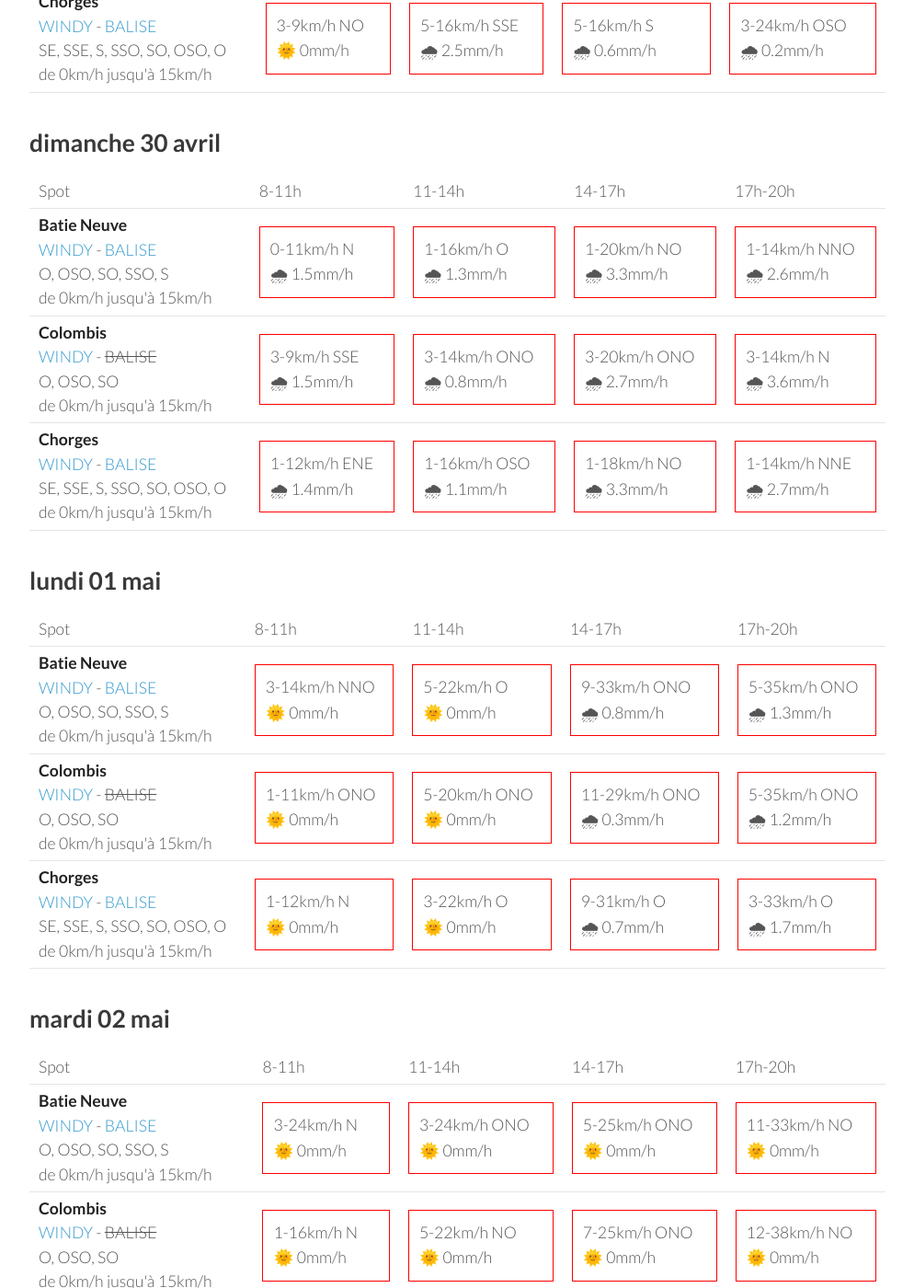
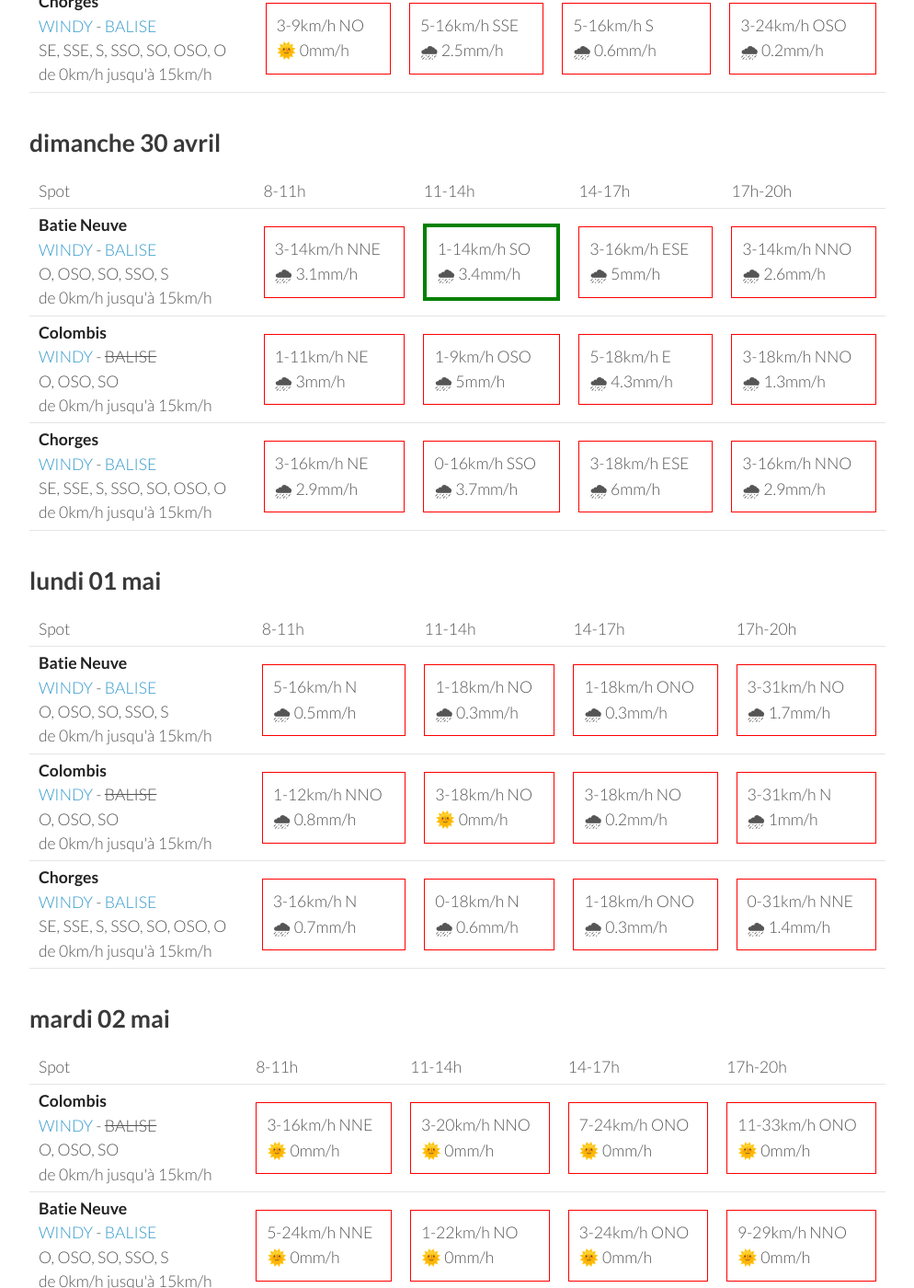
Before and after one commit to parapente-dans-le-nord/parapente-dans-le-nord.github.io, a Jekyll site: the page built from serre_poncon.markdown, in a window 1280 px wide and 1400 px high, scrolled down 1092 px. Shown: the whole window at 92% size, without its empty margins (26-1020 px from the left). Built offline with Jekyll 4.4.1, drawn with Linux system fonts in a browser that asks for light colours; some of the changed text lies outside the part shown.

Commit message:
update index.markdown

```diff
--- a/serre_poncon.markdown
+++ b/serre_poncon.markdown
@@ -116,30 +116,30 @@ page mise à jour le vendredi 28 avril 06:31
 <tr>
         <td><strong>Batie Neuve</strong><br><a href="https://windy.com/44.584/6.236?44.559,6.262,10,m:eTtagly">WINDY</a> - <span class=""><a href="https://www.openwindmap.org/PP554">BALISE</a> </span><br> <span class="vent-favorable">O, OSO, SO, SSO, S</span><br><span class="force-vent">de 0km/h jusqu'à 15km/h</span> </td>
 
-            <td><div class="not-flyable"><p>0-11km/h N</p><p>🌧 1.5mm/h</p></div></td>
-            <td><div class="not-flyable"><p>1-16km/h O</p><p>🌧 1.3mm/h</p></div></td>
-            <td><div class="not-flyable"><p>1-20km/h NO</p><p>🌧 3.3mm/h</p></div></td>
-            <td><div class="not-flyable"><p>1-14km/h NNO</p><p>🌧 2.6mm/h</p></div></td>
+            <td><div class="not-flyable"><p>3-14km/h NNE</p><p>🌧 3.1mm/h</p></div></td>
+            <td><div class="flyable"><p>1-14km/h SO</p><p>🌧 3.4mm/h</p></div></td>
+            <td><div class="not-flyable"><p>3-16km/h ESE</p><p>🌧 5mm/h</p></div></td>
+            <td><div class="not-flyable"><p>3-14km/h NNO</p><p>🌧 2.6mm/h</p></div></td>
 
 
     </tr>
 <tr>
         <td><strong>Colombis</strong><br><a href="https://windy.com/44.494/6.216?44.559,6.262,10">WINDY</a> - <span class="no-balise"> BALISE </span><br> <span class="vent-favorable">O, OSO, SO</span><br><span class="force-vent">de 0km/h jusqu'à 15km/h</span> </td>
 
-            <td><div class="not-flyable"><p>3-9km/h SSE</p><p>🌧 1.5mm/h</p></div></td>
-            <td><div class="not-flyable"><p>3-14km/h ONO</p><p>🌧 0.8mm/h</p></div></td>
-            <td><div class="not-flyable"><p>3-20km/h ONO</p><p>🌧 2.7mm/h</p></div></td>
-            <td><div class="not-flyable"><p>3-14km/h N</p><p>🌧 3.6mm/h</p></div></td>
+            <td><div class="not-flyable"><p>1-11km/h NE</p><p>🌧 3mm/h</p></div></td>
+            <td><div class="not-flyable"><p>1-9km/h OSO</p><p>🌧 5mm/h</p></div></td>
+            <td><div class="not-flyable"><p>5-18km/h E</p><p>🌧 4.3mm/h</p></div></td>
+            <td><div class="not-flyable"><p>3-18km/h NNO</p><p>🌧 1.3mm/h</p></div></td>
 
 
     </tr>
 <tr>
         <td><strong>Chorges</strong><br><a href="https://windy.com/44.578/6.280?44.559,6.262,10">WINDY</a> - <span class=""><a href="https://www.openwindmap.org/PP554">BALISE</a> </span><br> <span class="vent-favorable">SE, SSE, S, SSO, SO, OSO, O</span><br><span class="force-vent">de 0km/h jusqu'à 15km/h</span> </td>
 
-            <td><div class="not-flyable"><p>1-12km/h ENE</p><p>🌧 1.4mm/h</p></div></td>
-            <td><div class="not-flyable"><p>1-16km/h OSO</p><p>🌧 1.1mm/h</p></div></td>
-            <td><div class="not-flyable"><p>1-18km/h NO</p><p>🌧 3.3mm/h</p></div></td>
-            <td><div class="not-flyable"><p>1-14km/h NNE</p><p>🌧 2.7mm/h</p></div></td>
+            <td><div class="not-flyable"><p>3-16km/h NE</p><p>🌧 2.9mm/h</p></div></td>
+            <td><div class="not-flyable"><p>0-16km/h SSO</p><p>🌧 3.7mm/h</p></div></td>
+            <td><div class="not-flyable"><p>3-18km/h ESE</p><p>🌧 6mm/h</p></div></td>
+            <td><div class="not-flyable"><p>3-16km/h NNO</p><p>🌧 2.9mm/h</p></div></td>
 
 
     </tr>
@@ -162,30 +162,30 @@ page mise à jour le vendredi 28 avril 06:31
 <tr>
         <td><strong>Batie Neuve</strong><br><a href="https://windy.com/44.584/6.236?44.559,6.262,10,m:eTtagly">WINDY</a> - <span class=""><a href="https://www.openwindmap.org/PP554">BALISE</a> </span><br> <span class="vent-favorable">O, OSO, SO, SSO, S</span><br><span class="force-vent">de 0km/h jusqu'à 15km/h</span> </td>
 
-            <td><div class="not-flyable"><p>3-14km/h NNO</p><p>🌞 0mm/h</p></div></td>
-            <td><div class="not-flyable"><p>5-22km/h O</p><p>🌞 0mm/h</p></div></td>
-            <td><div class="not-flyable"><p>9-33km/h ONO</p><p>🌧 0.8mm/h</p></div></td>
-            <td><div class="not-flyable"><p>5-35km/h ONO</p><p>🌧 1.3mm/h</p></div></td>
+            <td><div class="not-flyable"><p>5-16km/h N</p><p>🌧 0.5mm/h</p></div></td>
+            <td><div class="not-flyable"><p>1-18km/h NO</p><p>🌧 0.3mm/h</p></div></td>
+            <td><div class="not-flyable"><p>1-18km/h ONO</p><p>🌧 0.3mm/h</p></div></td>
+            <td><div class="not-flyable"><p>3-31km/h NO</p><p>🌧 1.7mm/h</p></div></td>
 
 
     </tr>
 <tr>
         <td><strong>Colombis</strong><br><a href="https://windy.com/44.494/6.216?44.559,6.262,10">WINDY</a> - <span class="no-balise"> BALISE </span><br> <span class="vent-favorable">O, OSO, SO</span><br><span class="force-vent">de 0km/h jusqu'à 15km/h</span> </td>
 
-            <td><div class="not-flyable"><p>1-11km/h ONO</p><p>🌞 0mm/h</p></div></td>
-            <td><div class="not-flyable"><p>5-20km/h ONO</p><p>🌞 0mm/h</p></div></td>
-            <td><div class="not-flyable"><p>11-29km/h ONO</p><p>🌧 0.3mm/h</p></div></td>
-            <td><div class="not-flyable"><p>5-35km/h ONO</p><p>🌧 1.2mm/h</p></div></td>
+            <td><div class="not-flyable"><p>1-12km/h NNO</p><p>🌧 0.8mm/h</p></div></td>
+            <td><div class="not-flyable"><p>3-18km/h NO</p><p>🌞 0mm/h</p></div></td>
+            <td><div class="not-flyable"><p>3-18km/h NO</p><p>🌧 0.2mm/h</p></div></td>
+            <td><div class="not-flyable"><p>3-31km/h N</p><p>🌧 1mm/h</p></div></td>
 
 
     </tr>
 <tr>
         <td><strong>Chorges</strong><br><a href="https://windy.com/44.578/6.280?44.559,6.262,10">WINDY</a> - <span class=""><a href="https://www.openwindmap.org/PP554">BALISE</a> </span><br> <span class="vent-favorable">SE, SSE, S, SSO, SO, OSO, O</span><br><span class="force-vent">de 0km/h jusqu'à 15km/h</span> </td>
 
-            <td><div class="not-flyable"><p>1-12km/h N</p><p>🌞 0mm/h</p></div></td>
-            <td><div class="not-flyable"><p>3-22km/h O</p><p>🌞 0mm/h</p></div></td>
-            <td><div class="not-flyable"><p>9-31km/h O</p><p>🌧 0.7mm/h</p></div></td>
-            <td><div class="not-flyable"><p>3-33km/h O</p><p>🌧 1.7mm/h</p></div></td>
+            <td><div class="not-flyable"><p>3-16km/h N</p><p>🌧 0.7mm/h</p></div></td>
+            <td><div class="not-flyable"><p>0-18km/h N</p><p>🌧 0.6mm/h</p></div></td>
+            <td><div class="not-flyable"><p>1-18km/h ONO</p><p>🌧 0.3mm/h</p></div></td>
+            <td><div class="not-flyable"><p>0-31km/h NNE</p><p>🌧 1.4mm/h</p></div></td>
 
 
     </tr>
@@ -206,32 +206,32 @@ page mise à jour le vendredi 28 avril 06:31
       <td>17h-20h</td>
     </tr>
 <tr>
-        <td><strong>Batie Neuve</strong><br><a href="https://windy.com/44.584/6.236?44.559,6.262,10,m:eTtagly">WINDY</a> - <span class=""><a href="https://www.openwindmap.org/PP554">BALISE</a> </span><br> <span class="vent-favorable">O, OSO, SO, SSO, S</span><br><span class="force-vent">de 0km/h jusqu'à 15km/h</span> </td>
+        <td><strong>Colombis</strong><br><a href="https://windy.com/44.494/6.216?44.559,6.262,10">WINDY</a> - <span class="no-balise"> BALISE </span><br> <span class="vent-favorable">O, OSO, SO</span><br><span class="force-vent">de 0km/h jusqu'à 15km/h</span> </td>
 
-            <td><div class="not-flyable"><p>3-24km/h N</p><p>🌞 0mm/h</p></div></td>
-            <td><div class="not-flyable"><p>3-24km/h ONO</p><p>🌞 0mm/h</p></div></td>
-            <td><div class="not-flyable"><p>5-25km/h ONO</p><p>🌞 0mm/h</p></div></td>
-            <td><div class="not-flyable"><p>11-33km/h NO</p><p>🌞 0mm/h</p></div></td>
+            <td><div class="not-flyable"><p>3-16km/h NNE</p><p>🌞 0mm/h</p></div></td>
+            <td><div class="not-flyable"><p>3-20km/h NNO</p><p>🌞 0mm/h</p></div></td>
+            <td><div class="not-flyable"><p>7-24km/h ONO</p><p>🌞 0mm/h</p></div></td>
+            <td><div class="not-flyable"><p>11-33km/h ONO</p><p>🌞 0mm/h</p></div></td>
 
 
     </tr>
 <tr>
-        <td><strong>Colombis</strong><br><a href="https://windy.com/44.494/6.216?44.559,6.262,10">WINDY</a> - <span class="no-balise"> BALISE </span><br> <span class="vent-favorable">O, OSO, SO</span><br><span class="force-vent">de 0km/h jusqu'à 15km/h</span> </td>
+        <td><strong>Batie Neuve</strong><br><a href="https://windy.com/44.584/6.236?44.559,6.262,10,m:eTtagly">WINDY</a> - <span class=""><a href="https://www.openwindmap.org/PP554">BALISE</a> </span><br> <span class="vent-favorable">O, OSO, SO, SSO, S</span><br><span class="force-vent">de 0km/h jusqu'à 15km/h</span> </td>
 
-            <td><div class="not-flyable"><p>1-16km/h N</p><p>🌞 0mm/h</p></div></td>
-            <td><div class="not-flyable"><p>5-22km/h NO</p><p>🌞 0mm/h</p></div></td>
-            <td><div class="not-flyable"><p>7-25km/h ONO</p><p>🌞 0mm/h</p></div></td>
-            <td><div class="not-flyable"><p>12-38km/h NO</p><p>🌞 0mm/h</p></div></td>
+            <td><div class="not-flyable"><p>5-24km/h NNE</p><p>🌞 0mm/h</p></div></td>
+            <td><div class="not-flyable"><p>1-22km/h NO</p><p>🌞 0mm/h</p></div></td>
+            <td><div class="not-flyable"><p>3-24km/h ONO</p><p>🌞 0mm/h</p></div></td>
+            <td><div class="not-flyable"><p>9-29km/h NNO</p><p>🌞 0mm/h</p></div></td>
 
 
     </tr>
 <tr>
         <td><strong>Chorges</strong><br><a href="https://windy.com/44.578/6.280?44.559,6.262,10">WINDY</a> - <span class=""><a href="https://www.openwindmap.org/PP554">BALISE</a> </span><br> <span class="vent-favorable">SE, SSE, S, SSO, SO, OSO, O</span><br><span class="force-vent">de 0km/h jusqu'à 15km/h</span> </td>
 
-            <td><div class="not-flyable"><p>3-25km/h NE</p><p>🌞 0mm/h</p></div></td>
-            <td><div class="not-flyable"><p>1-25km/h NO</p><p>🌞 0mm/h</p></div></td>
-            <td><div class="not-flyable"><p>3-25km/h ONO</p><p>🌞 0mm/h</p></div></td>
-            <td><div class="not-flyable"><p>9-31km/h NO</p><p>🌞 0mm/h</p></div></td>
+            <td><div class="not-flyable"><p>5-25km/h NE</p><p>🌞 0mm/h</p></div></td>
+            <td><div class="not-flyable"><p>1-25km/h NNE</p><p>🌞 0mm/h</p></div></td>
+            <td><div class="not-flyable"><p>3-25km/h NO</p><p>🌞 0mm/h</p></div></td>
+            <td><div class="not-flyable"><p>7-27km/h NNO</p><p>🌞 0mm/h</p></div></td>
 
 
     </tr>
@@ -239,3 +239,49 @@ page mise à jour le vendredi 28 avril 06:31
 </tbody>
 </table>
 {:/}
+## mercredi 03 mai
+
+{::nomarkdown}
+<table>
+  <tbody>
+    <tr>
+      <td>Spot</td>
+      <td>8-11h</td>
+      <td>11-14h</td>
+      <td>14-17h</td>
+      <td>17h-20h</td>
+    </tr>
+<tr>
+        <td><strong>Colombis</strong><br><a href="https://windy.com/44.494/6.216?44.559,6.262,10">WINDY</a> - <span class="no-balise"> BALISE </span><br> <span class="vent-favorable">O, OSO, SO</span><br><span class="force-vent">de 0km/h jusqu'à 15km/h</span> </td>
+
+            <td><div class="not-flyable"><p>5-18km/h E</p><p>🌞 0mm/h</p></div></td>
+            <td><div class="not-flyable"><p>0-18km/h SE</p><p>🌞 0mm/h</p></div></td>
+            <td><div class="not-flyable"><p>5-22km/h S</p><p>🌞 0mm/h</p></div></td>
+            <td><div class="not-flyable"><p>3-24km/h OSO</p><p>🌞 0mm/h</p></div></td>
+
+
+    </tr>
+<tr>
+        <td><strong>Batie Neuve</strong><br><a href="https://windy.com/44.584/6.236?44.559,6.262,10,m:eTtagly">WINDY</a> - <span class=""><a href="https://www.openwindmap.org/PP554">BALISE</a> </span><br> <span class="vent-favorable">O, OSO, SO, SSO, S</span><br><span class="force-vent">de 0km/h jusqu'à 15km/h</span> </td>
+
+            <td><div class="not-flyable"><p>3-18km/h NE</p><p>🌞 0mm/h</p></div></td>
+            <td><div class="not-flyable"><p>5-22km/h S</p><p>🌞 0mm/h</p></div></td>
+            <td><div class="not-flyable"><p>7-29km/h S</p><p>🌞 0mm/h</p></div></td>
+            <td><div class="not-flyable"><p>7-33km/h SSO</p><p>🌧 0.3mm/h</p></div></td>
+
+
+    </tr>
+<tr>
+        <td><strong>Chorges</strong><br><a href="https://windy.com/44.578/6.280?44.559,6.262,10">WINDY</a> - <span class=""><a href="https://www.openwindmap.org/PP554">BALISE</a> </span><br> <span class="vent-favorable">SE, SSE, S, SSO, SO, OSO, O</span><br><span class="force-vent">de 0km/h jusqu'à 15km/h</span> </td>
+
+            <td><div class="not-flyable"><p>5-20km/h ENE</p><p>🌞 0mm/h</p></div></td>
+            <td><div class="not-flyable"><p>5-22km/h SSO</p><p>🌞 0mm/h</p></div></td>
+            <td><div class="not-flyable"><p>5-29km/h SSO</p><p>🌞 0mm/h</p></div></td>
+            <td><div class="not-flyable"><p>7-31km/h SSO</p><p>🌧 0.2mm/h</p></div></td>
+
+
+    </tr>
+
+</tbody>
+</table>
+{:/}
```
Also changed, not shown: other parts of serre_poncon.markdown (+1 -1 lines).
